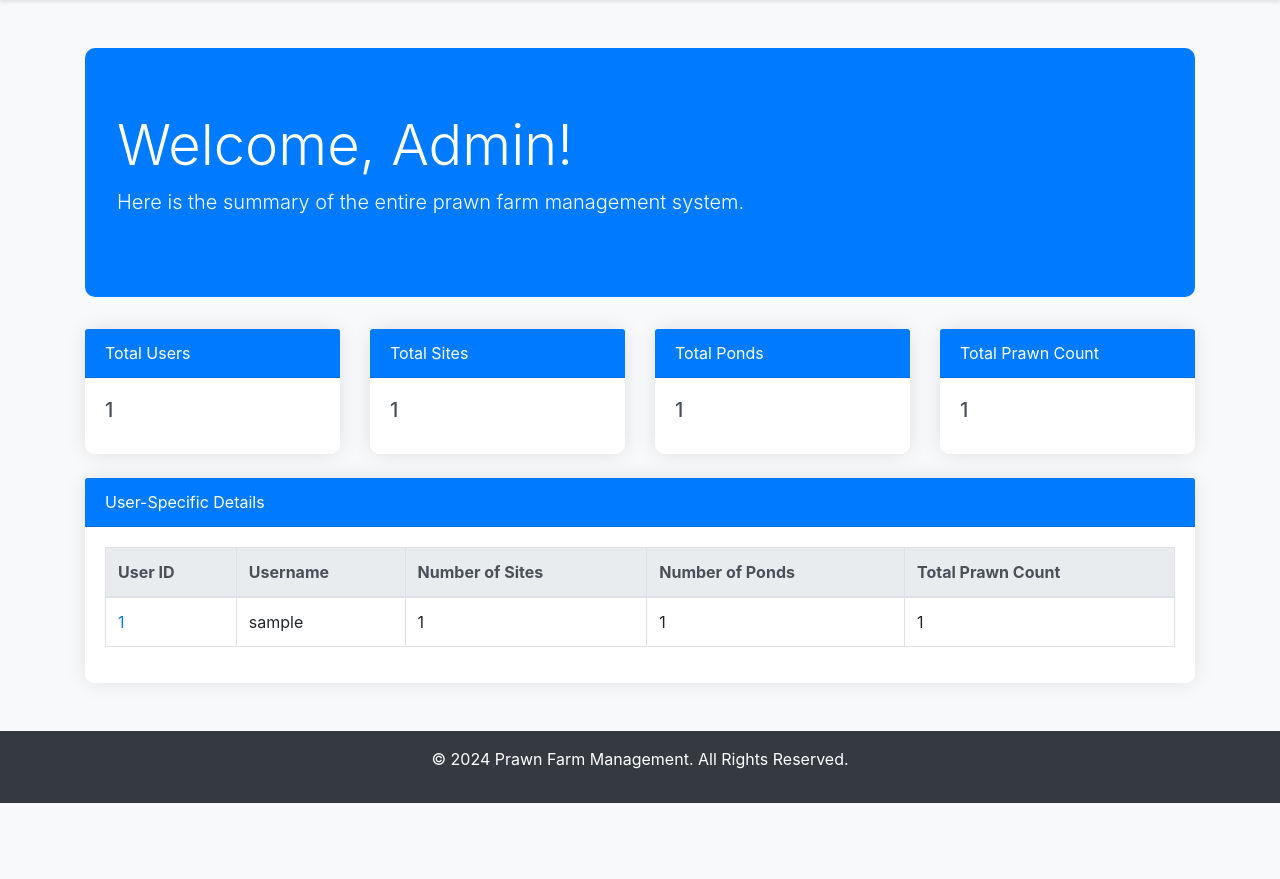
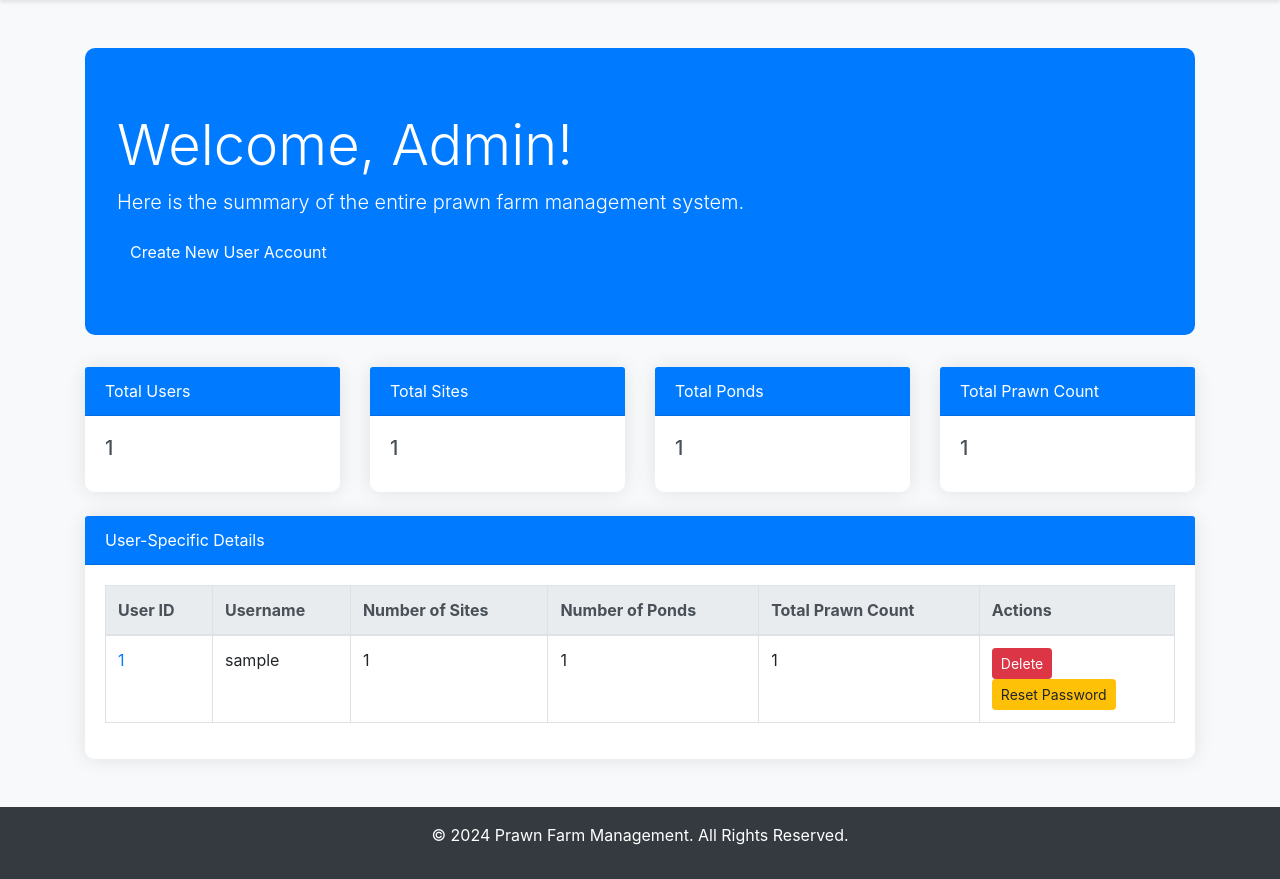
Before and after one commit to AswinKumar1807/live-feed-stock, a Flask app: page /admin in a window 1280 px wide. Shown: the part 56-935 px from the top of the page. Before the commit the page ends 859 px from the top, so only its background shows below. Run offline with Flask 3, Linux system fonts and the light colour scheme; tables that the repository leaves empty hold one stand-in row (values such as "Sample post"); data that the repository does not hold is empty; parts of the project's set-up code (start-up, migrations or seed data) failed here and were passed over; some libraries are stand-ins or nearby versions.

Commit message:
updated admin page

```diff
--- a/app.py
+++ b/app.py
@@ -248,7 +248,7 @@ def login():
             session['username'] = user['username']
             return redirect(url_for('summary'))
         else:
-            flash('Invalid username or password!', 'danger')
+            flash('Invalid username or password! Please contact Admin for recovery', 'danger')
     return render_template('login.html')
 
 @app.route('/signup', methods=['GET', 'POST'])
@@ -263,6 +263,20 @@ def signup():
         cursor.close()
         flash('You have successfully registered! Please login.', 'success')
         return redirect(url_for('login'))
+    return render_template('signup.html')
+
+@app.route('/signupadmin', methods=['GET', 'POST'])
+def signupadmin():
+    if request.method == 'POST':
+        username = request.form['username']
+        mobile = request.form['mobile']
+        password = bcrypt.generate_password_hash(request.form['password']).decode('utf-8')
+        cursor = mysql.connection.cursor()
+        cursor.execute('INSERT INTO users (username, mobile, password) VALUES (%s, %s, %s)', (username, mobile, password))
+        mysql.connection.commit()
+        cursor.close()
+        flash('You have successfully registered! Please login.', 'success')
+        return redirect(url_for('admin'))
     return render_template('signup.html')
 
 @app.route('/logout')
@@ -582,6 +596,38 @@ def user_details(user_id):
                            sites=list(site_data.values()),
                            custom_days=custom_days)
 
+@app.route('/admin/delete_user/<int:user_id>', methods=['POST'])
+def delete_user(user_id):
+    cursor = mysql.connection.cursor(MySQLdb.cursors.DictCursor)
+
+    # Delete related ponds
+    cursor.execute('DELETE FROM ponds WHERE site_id IN (SELECT id FROM sites WHERE user_id = %s)', (user_id,))
+
+    # Delete related sites
+    cursor.execute('DELETE FROM sites WHERE user_id = %s', (user_id,))
+
+    # Delete the user
+    cursor.execute('DELETE FROM users WHERE id = %s', (user_id,))
+
+    mysql.connection.commit()
+    cursor.close()
+
+    return redirect(url_for('admin'))
+
+@app.route('/reset_password/<int:user_id>', methods=['POST'])
+def reset_password(user_id):
+    new_password = request.form.get('new_password')
+    if new_password:
+        hashed_password = bcrypt.generate_password_hash(new_password).decode('utf-8')
+        cursor = mysql.connection.cursor()
+        cursor.execute('UPDATE users SET password = %s WHERE id = %s', (hashed_password, user_id))
+        mysql.connection.commit()
+        cursor.close()
+        flash('Password has been reset successfully.', 'success')
+    else:
+        flash('Password reset was cancelled.', 'danger')
+    return redirect(url_for('admin'))
+
 
 if __name__ == '__main__':
     app.run(debug=True)
--- a/templates/admin_dashboard.html
+++ b/templates/admin_dashboard.html
@@ -42,6 +42,25 @@
             box-shadow: 0 2px 4px rgba(0, 0, 0, 0.1);
         }
     </style>
+    <script>
+        function resetPassword(userId) {
+            const newPassword = prompt("Please enter the new password:");
+            if (newPassword) {
+                const form = document.createElement('form');
+                form.method = 'POST';
+                form.action = `/reset_password/${userId}`;
+
+                const input = document.createElement('input');
+                input.type = 'hidden';
+                input.name = 'new_password';
+                input.value = newPassword;
+
+                form.appendChild(input);
+                document.body.appendChild(form);
+                form.submit();
+            }
+        }
+    </script>
 </head>
 <body>
     <nav class="navbar navbar-expand-lg navbar-light bg-light">
@@ -59,6 +78,7 @@
         <div class="jumbotron">
             <h1 class="display-4">Welcome, Admin!</h1>
             <p class="lead">Here is the summary of the entire prawn farm management system.</p>
+            <a class="btn btn-primary" href="{{ url_for('signupadmin') }}">Create New User Account</a>
         </div>
 
         <div class="row mb-4">
@@ -104,7 +124,6 @@
             </div>
         </div>
 
-
         <div class="card mb-4">
             <div class="card-header">
                 User-Specific Details
@@ -119,6 +138,7 @@
                                 <th>Number of Sites</th>
                                 <th>Number of Ponds</th>
                                 <th>Total Prawn Count</th>
+                                <th>Actions</th>
                             </tr>
                         </thead>
                         <tbody>
@@ -129,6 +149,12 @@
                                 <td>{{ user.site_count }}</td>
                                 <td>{{ user.pond_count }}</td>
                                 <td>{{ user.total_prawn_count }}</td>
+                                <td>
+                                    <form action="{{ url_for('delete_user', user_id=user.id) }}" method="POST" onsubmit="return confirm('Are you sure you want to delete this user and all related information?');">
+                                        <button type="submit" class="btn btn-danger btn-sm">Delete</button>
+                                    </form>
+                                    <button class="btn btn-warning btn-sm" onclick="resetPassword({{ user.id }})">Reset Password</button>
+                                </td>
                             </tr>
                             {% endfor %}
                         </tbody>
```
Also changed, not shown: templates/summary.html (+10 -5 lines).
